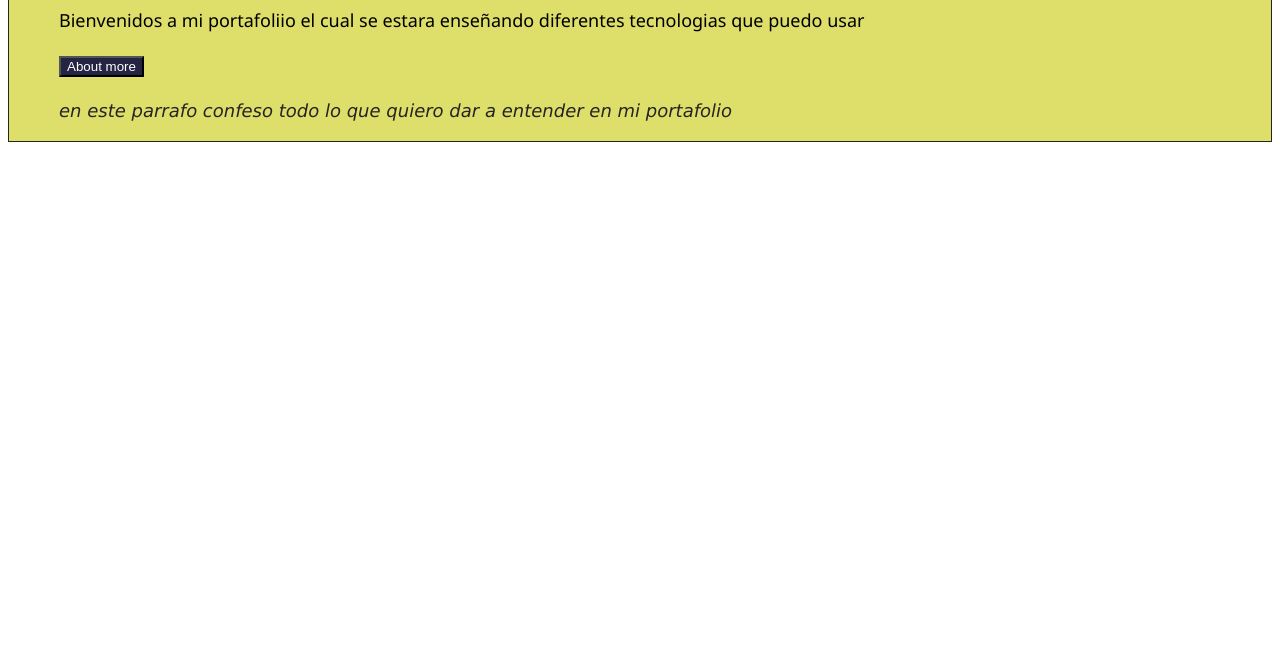
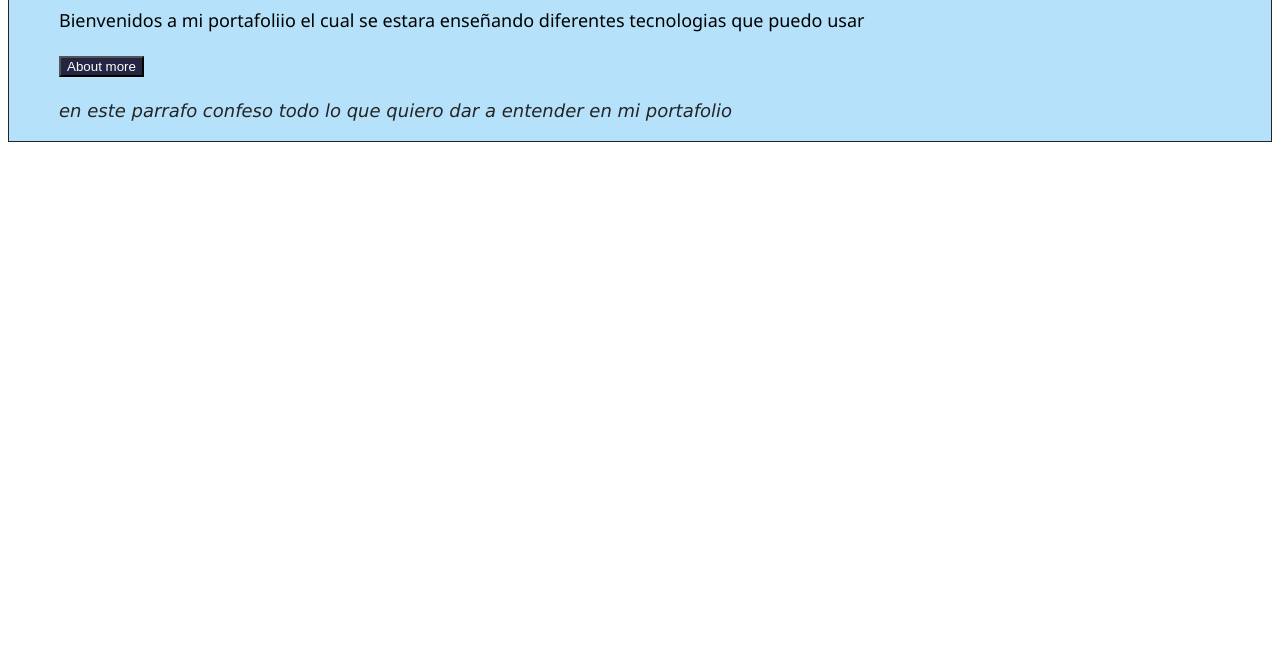
Before and after one commit to manasesortez/Platzi_Prework, a plain HTML site: page index.html in a window 1280 px wide. Shown: the part 154-800 px from the top of the page. Drawn offline with Linux system fonts and the light colour scheme.

Commit message:
new color body box

```diff
--- a/css/style.css
+++ b/css/style.css
@@ -1,5 +1,5 @@
 div {
-    background-color: #dede6b;
+    background-color: #b5e2fa;
     margin-bottom: 20px;
     margin-top: 20px;
 }
```
